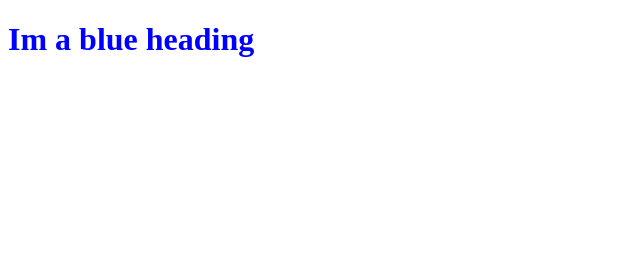
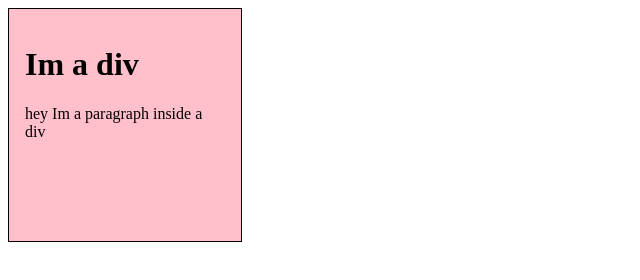
Before and after one commit to shehwarm/JS-DOM, a plain HTML site: page index.html in a window 1280 px wide. Shown: the whole page, without its empty margins (0-640 px from the left). Drawn offline with Linux system fonts and the light colour scheme.

Commit message:
created a div and then a heading inside it

```diff
--- a/apps.js
+++ b/apps.js
@@ -1,5 +1,12 @@
+let box = document.createElement("div");
+let body = document.querySelector("body");
+body.appendChild(box);
+box.classList.add("box");
+
 let head1 = document.createElement("h1");
-head1.textContent = "Im a blue heading";
-let body = document.querySelector("body");
-body.appendChild(head1);
-head1.classList.add("blue");
+head1.textContent = "Im a div";
+box.appendChild(head1);
+
+let para1 = document.createElement("p");
+para1.textContent = "hey Im a paragraph inside a div";
+box.appendChild(para1);
--- a/style.css
+++ b/style.css
@@ -31,6 +31,10 @@
   background-color: antiquewhite;
 }*/
 
-.blue{
-  color: blue;
+.box{
+  border: 0.25px solid black;
+  background-color: pink;
+  width: 200px;
+  height: 200px;
+  padding: 1rem;
 }
```
